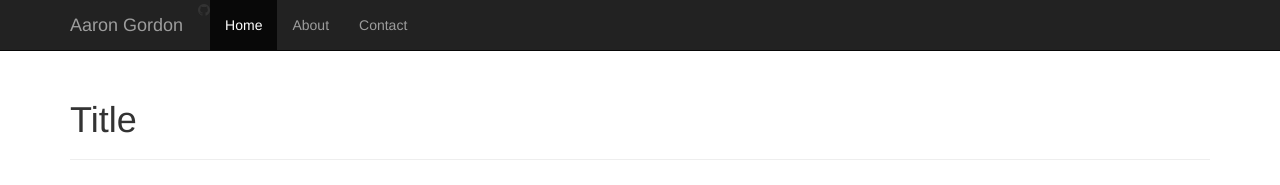
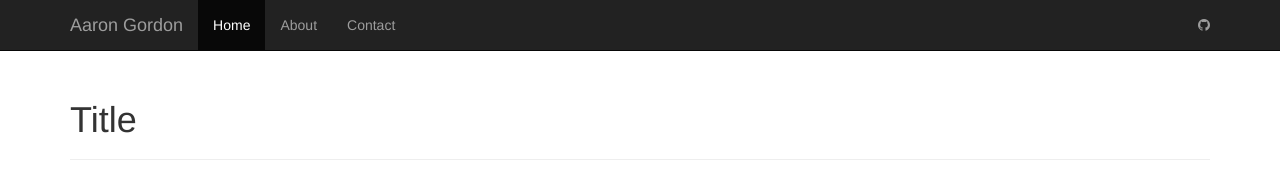
Before and after one commit to aarondgordon/aarondgordon.github.io, a Jekyll site: the page built from index.html, in a window 1280 px wide. Shown: the top 185 px of the page. Built offline with Jekyll 4.4.1, drawn with Linux system fonts in a browser that asks for light colours; nearby versions of some CDN libraries.

Commit message:
Moved social icons to navbar-right

```diff
--- a/_layouts/default.html
+++ b/_layouts/default.html
@@ -34,7 +34,6 @@
     <nav class="navbar navbar-inverse navbar-fixed-top">
       <div class="container">
         <div class="navbar-header">
-          <i class="fa fa-github"></i>
           <button type="button"
               class="navbar-toggle"
               data-toggle="collapse"
@@ -53,6 +52,9 @@
             <li class="active"><a href="#">Home</a></li>
             <li><a href="#">About</a></li>
             <li><a href="#">Contact</a></li>
+          </ul>
+          <ul class="nav navbar-nav navbar-right social">
+            <li><a href="#"><i class="fa fa-github"></i></a></li>
           </ul>
         </div><!--/.nav-collapse -->
       </div>
```
